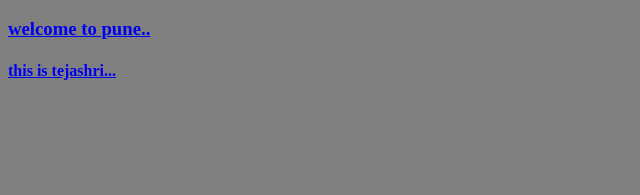
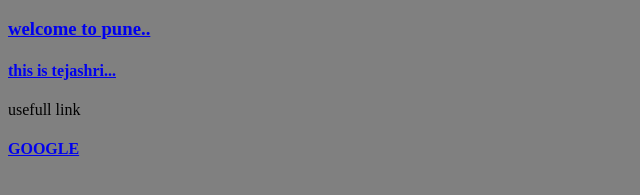
Before and after one commit to tejashrikalbhor/mydemogit, a plain HTML site: page index.html in a window 1280 px wide. Shown: the part 95-290 px from the top of the page, without its empty margins (0-640 px from the left). Drawn offline with Linux system fonts and the light colour scheme.

```diff
--- a/index.html
+++ b/index.html
@@ -6,5 +6,9 @@
       <h2><a href="blue.html"> welcome to india..</a></h2>
       <h3><a href="green.html">welcome to pune..</a></h3>
       <h4><a href="yellow.html">this is tejashri... </a></h4>
+
+      usefull link
+      <h4><a href="http://www.google.com">GOOGLE</a></h4>
+
     </body>
 </html>
```
Also changed, not shown: error.html (added).
